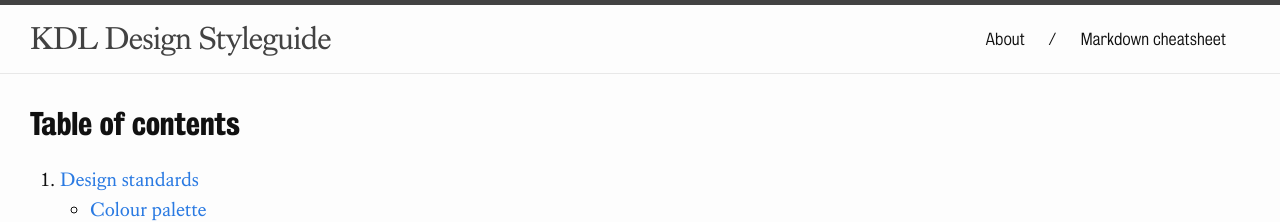
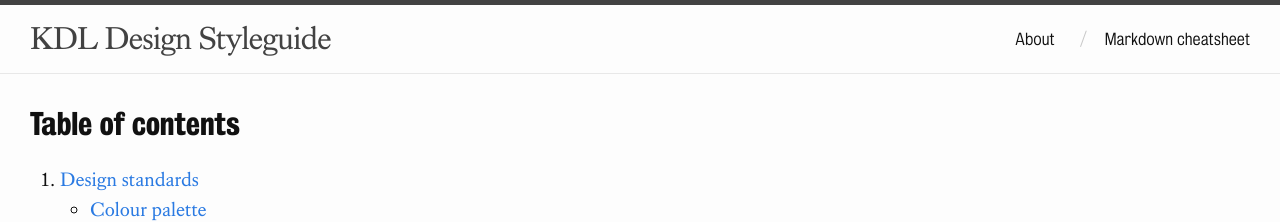
Before and after one commit to kingsdigitallab/kdl-design-styleguide, a Jekyll site: the page built from index.md, in a window 1280 px wide. Shown: the top 222 px of the page. Built offline with Jekyll 4.4.1, drawn with Linux system fonts in a browser that asks for light colours.

Commit message:
Fixed nav divider + added active class to nav

```diff
--- a/_includes/header.html
+++ b/_includes/header.html
@@ -22,7 +22,8 @@
           {% for path in page_paths %}
             {% assign my_page = site.pages | where: "path", path | first %}
             {% if my_page.title %}
-            <a class="page-link" href="{{ my_page.url | relative_url }}">{{ my_page.title | escape }}</a>
+            <a class="page-link{% if my_page.url == page.url %} active{% endif %}" href="{{ my_page.url | relative_url }}">{{ my_page.title | escape }}</a>
+            {% if forloop.last == false %}<span class="divider"></span>{% endif %}
             {% endif %}
           {% endfor %}
         </div>
--- a/assets/main.scss
+++ b/assets/main.scss
@@ -8,6 +8,14 @@
 /* Additional css */
 
 /**
+ * Global
+ */
+
+.active {
+    font-weight: 700;
+}
+
+/**
  * Page links
  */
 
@@ -15,10 +23,13 @@
     font-family: "KingsBureauGrot", sans-serif;
     font-size: 1rem;
     color: #424242;
+}
 
+.divider {
     &::after {
+        color: #c8c8c8;
         content: "/";
-        padding: 0 0 0 24px;
+        padding: 0 12px 0 0;
     }
 
     &:last-child:after {
```
Also changed, not shown: _layouts/home.html (+0 -19 lines).
